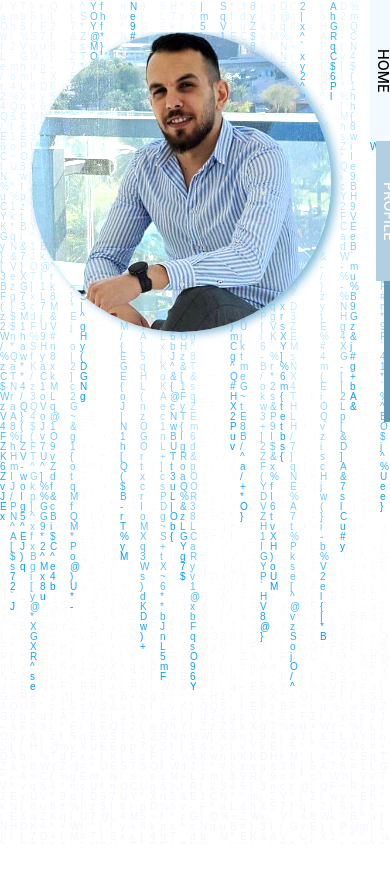
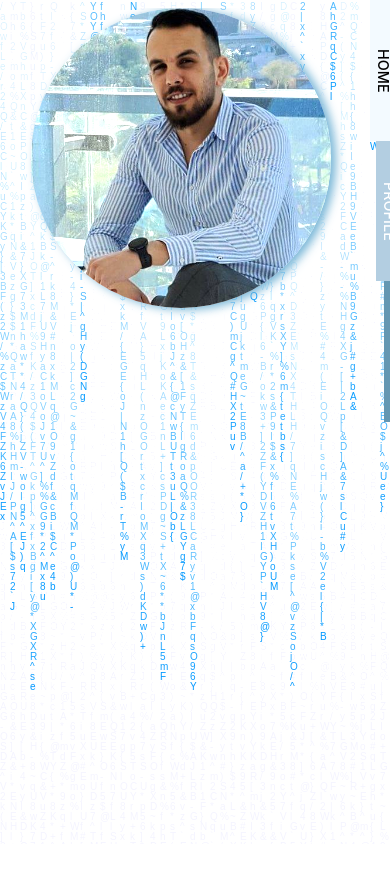
Before and after one commit to rabee-jaramani/jad_portfolio, a React (Create React App) app: page / in a window 390 px wide. After the commit the page ends 852 px from the top, so only its background shows below. Built offline with nearby package versions, Linux system fonts and the light colour scheme.

Commit message:
Update home.sass

```diff
--- a/src/home.sass
+++ b/src/home.sass
@@ -57,5 +57,7 @@
     width: 300px
     box-shadow: 5px 2px 10px rgb(100,151,178)
 @media ( max-width: 700px )
+    .home
+        margin-top: 0.5rem
     .type
         font-size: 1.2rem
```
